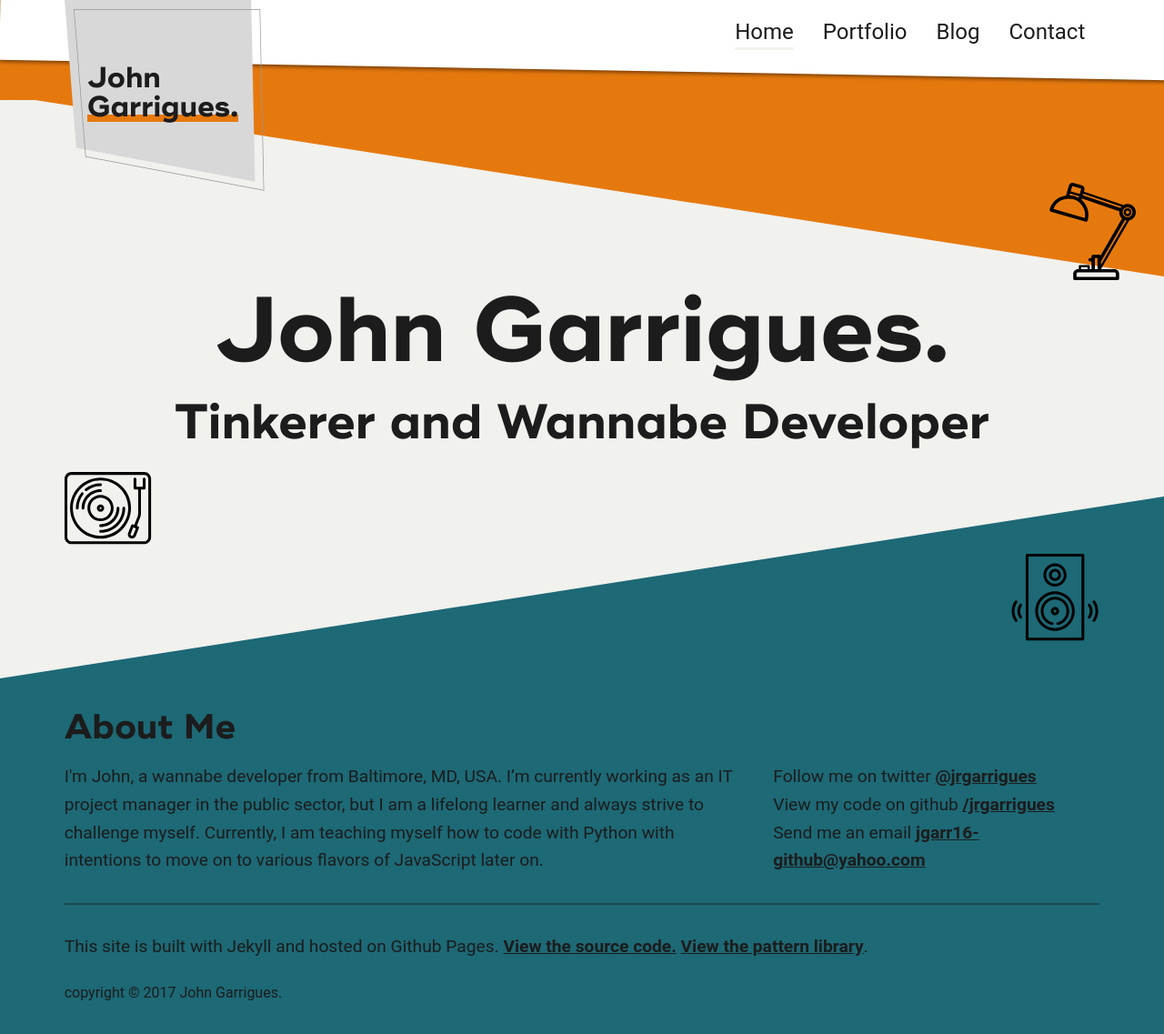
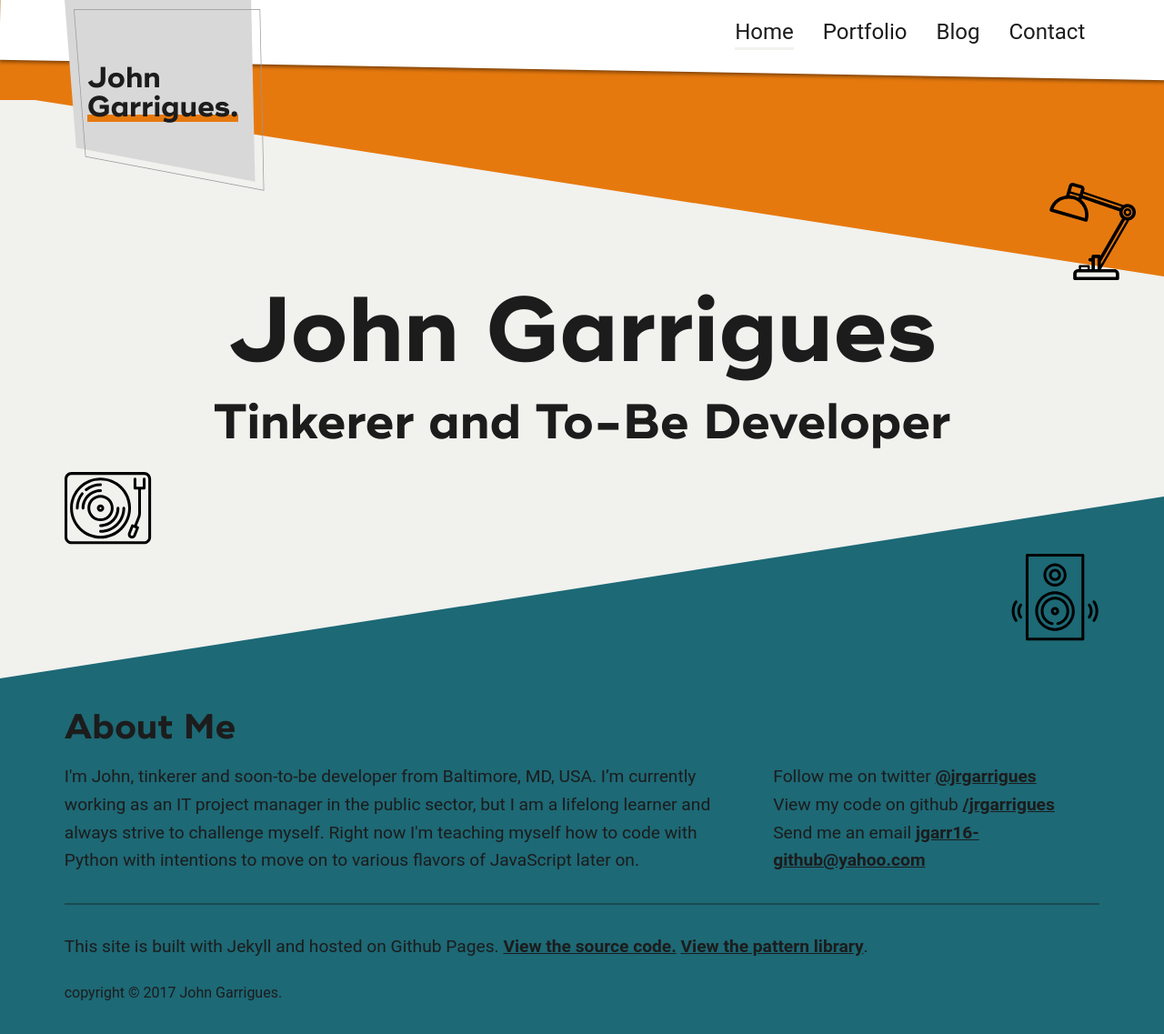
Before and after one commit to jgarr16/jrgarrigues.github.io, a Jekyll site: the page built from index.html, in a window 1280 px wide. Shown: the whole page at 91% size. Built offline with Jekyll 4.4.1, drawn with Linux system fonts in a browser that asks for light colours; nearby versions of some CDN libraries; some web fonts are replaced.

Commit message:
addl. tweaks

```diff
--- a/_config.yml
+++ b/_config.yml
@@ -1,7 +1,7 @@
 
 author: John Garrigues
 domain: jrgarrigues.github.io
-about: I'm John, a wannabe developer from Baltimore, MD, USA. I’m currently working as an IT project manager in the public sector, but I am a lifelong learner and always strive to challenge myself. Currently, I am teaching myself how to code with Python with intentions to move on to various flavors of JavaScript later on.</p>
+about: I'm John, tinkerer and soon-to-be developer from Baltimore, MD, USA. I’m currently working as an IT project manager in the public sector, but I am a lifelong learner and always strive to challenge myself. Right now I'm teaching myself how to code with Python with intentions to move on to various flavors of JavaScript later on.</p>
 
 
 collections:
--- a/_layouts/index.html
+++ b/_layouts/index.html
@@ -6,8 +6,8 @@
 
 		<div class="billboard">
 			<!-- {{ content }} -->
-			<h1>John Garrigues.</h1>
-			<h2>Tinkerer and Wannabe Developer</h2>
+			<h1>John Garrigues</h1>
+			<h2>Tinkerer and To-Be Developer</h2>
 		</div>
 
 		<div class="animation-svg svg-record">
```
